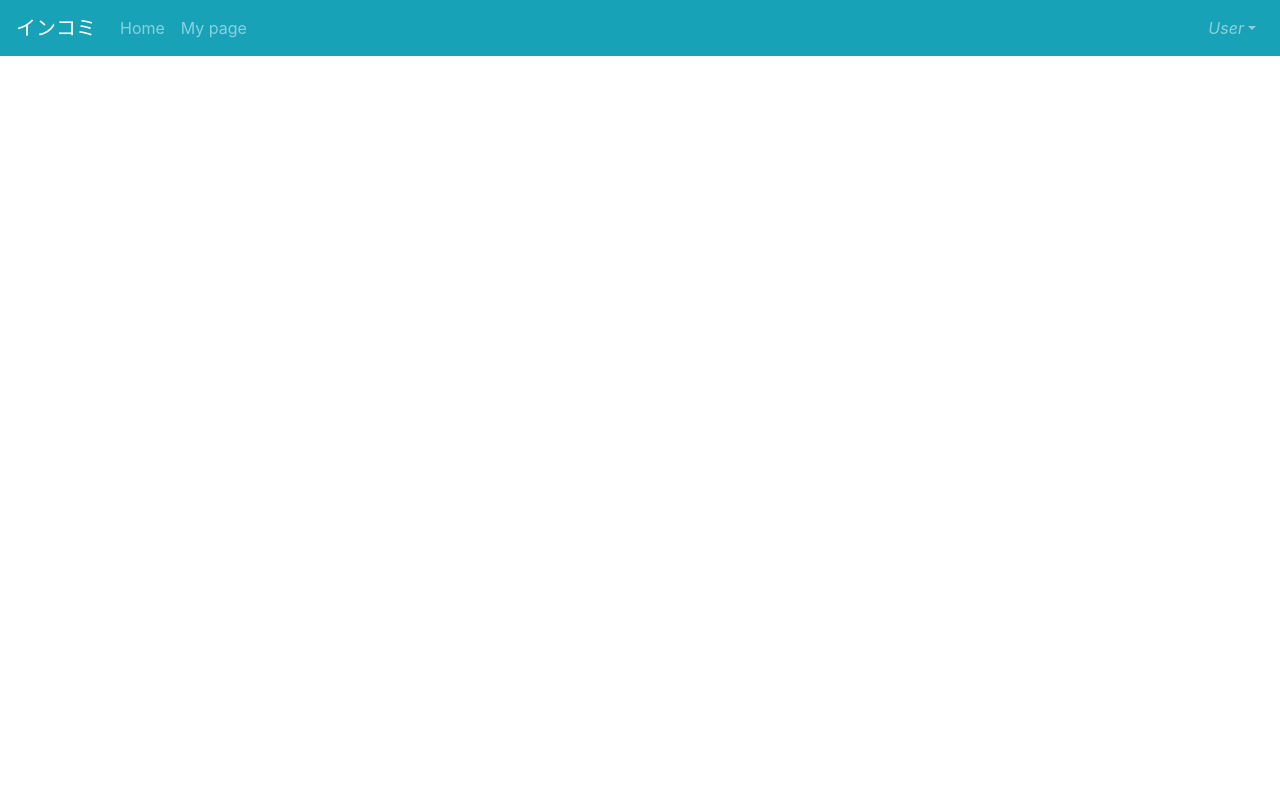
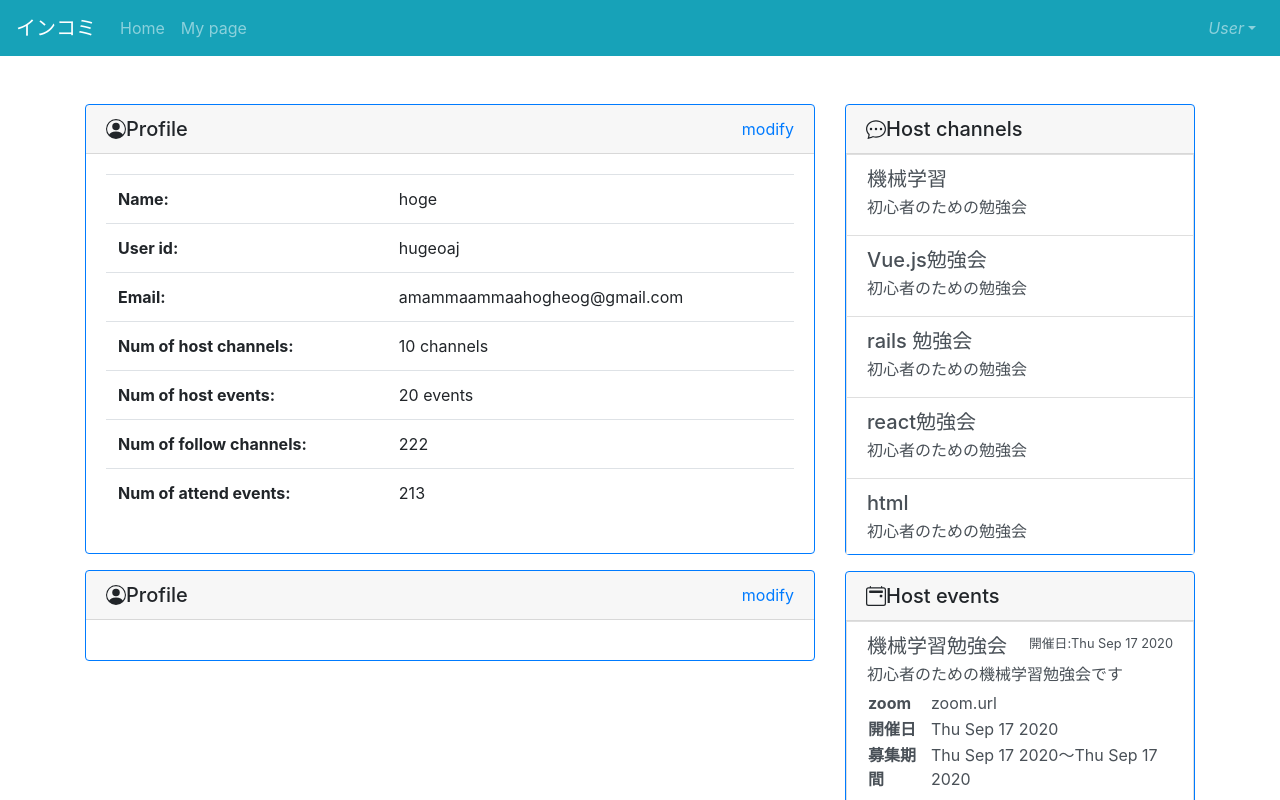
Before and after one commit to hosodr/incomi, a Nuxt app in the folder nuxt/src/app/: page /myprof/1 in a window 1280 px wide. Shown: the top 800 px of the page. Built offline with nearby package versions, Linux system fonts and the light colour scheme.

Commit message:
myprofを作成

```diff
--- /dev/null
+++ b/nuxt/src/app/pages/myprof/_id.vue
@@ -0,0 +1,196 @@
+<template>
+  <div class="container">
+    <div class="row mt-5">
+      <div class="col-md-8">
+        <!-- ここからプロフィール -->
+        <div class="card border-primary mb-3">
+          <div class="card-header">
+            <h5 class="mb-0 float-left"><b-icon-person-circle />Profile</h5>
+            <a class="mb-0 float-right">modify</a>
+          </div>
+          <div class="card-body">
+            <table class="table">
+              <tbody>
+                <tr>
+                  <th scope="row">Name:</th>
+                  <td>{{ name }}</td>
+                </tr>
+                <tr>
+                  <th scope="row">User id:</th>
+                  <td>{{ userId }}</td>
+                </tr>
+                <tr>
+                  <th scope="row">Email:</th>
+                  <td>{{ email }}</td>
+                </tr>
+                <tr>
+                  <th scope="row">Num of host channels:</th>
+                  <td>{{ numOfHostChannel }} channels</td>
+                </tr>
+                <tr>
+                  <th scope="row">Num of host events:</th>
+                  <td>{{ numOfHostEvent }} events</td>
+                </tr>
+                <tr>
+                  <th scope="row">Num of follow channels:</th>
+                  <td>{{ numOfFollowChannel }}</td>
+                </tr>
+                <tr>
+                  <th scope="row">Num of attend events:</th>
+                  <td>{{ numOfAttendEvent }}</td>
+                </tr>
+              </tbody>
+            </table>
+          </div>
+        </div>
+        <!-- ここまでプロフィール -->
+        <!-- ここからグラフ -->
+        <div class="card border-primary mb-3">
+          <div class="card-header">
+            <h5 class="mb-0 float-left"><b-icon-person-circle />Profile</h5>
+            <a class="mb-0 float-right">modify</a>
+          </div>
+          <div class="card-body"></div>
+        </div>
+      </div>
+
+      <div class="col-md-4">
+        <!-- ここからホストチャンネル -->
+        <div class="card border-primary mb-3">
+          <div class="card-header">
+            <h5 class="mb-0"><b-icon-chat-dots />Host channels</h5>
+          </div>
+          <div class="card-body p-0 height-fixed scroll">
+            <template v-for="channel in channels">
+              <ChannelItem :key="channel.id" :channel="channel" />
+            </template>
+          </div>
+        </div>
+        <!-- ここまでホストチャンネル -->
+
+        <!-- ここからフォローしたイベント -->
+        <div class="card border-primary mb-3">
+          <div class="card-header">
+            <h5 class="mb-0"><b-icon-calendar-2-event />Host events</h5>
+          </div>
+          <div class="card-body p-0 height-fixed scroll">
+            <template v-for="event in events">
+              <EventItem :key="event.id" :event="event" />
+            </template>
+          </div>
+        </div>
+        <!-- ここまでフォローしたイベント -->
+
+        <!-- ここからフォローしたチャンネル -->
+        <div class="card border-primary mb-3">
+          <div class="card-header">
+            <h5 class="mb-0"><b-icon-chat-dots />Following channels</h5>
+          </div>
+          <div class="card-body p-0 height-fixed scroll">
+            <template v-for="channel in channels">
+              <ChannelItem :key="channel.id" :channel="channel" />
+            </template>
+          </div>
+        </div>
+        <!-- ここまでフォローしたチャンネル -->
+
+        <!-- ここからフォローしたイベント -->
+        <div class="card border-primary mb-3">
+          <div class="card-header">
+            <h5 class="mb-0"><b-icon-calendar-2-event />Attend events</h5>
+          </div>
+          <div class="card-body p-0 height-fixed scroll">
+            <template v-for="event in events">
+              <EventItem :key="event.id" :event="event" />
+            </template>
+          </div>
+        </div>
+        <!-- ここまでフォローしたイベント -->
+      </div>
+    </div>
+  </div>
+</template>
+
+<script>
+import {
+  BIconPersonCircle,
+  BIconChatDots,
+  BIconCalendar2Event,
+} from 'bootstrap-vue'
+export default {
+  components: {
+    BIconPersonCircle,
+    BIconChatDots,
+    BIconCalendar2Event,
+  },
+  data: () => {
+    return {
+      name: 'hoge',
+      userId: 'hugeoaj',
+      email: 'amammaammaahogheog@gmail.com',
+      numOfHostChannel: 10,
+      numOfHostEvent: 20,
+      numOfFollowChannel: 222,
+      numOfAttendEvent: 213,
+      channels: [
+        { id: 1, abstract: '初心者のための勉強会', name: '機械学習' },
+        { id: 2, abstract: '初心者のための勉強会', name: 'Vue.js勉強会' },
+        { id: 3, abstract: '初心者のための勉強会', name: 'rails 勉強会' },
+        { id: 4, abstract: '初心者のための勉強会', name: 'react勉強会' },
+        { id: 5, abstract: '初心者のための勉強会', name: 'html' },
+        { id: 6, abstract: '初心者のための勉強会', name: 'css' },
+        { id: 7, abstract: '初心者のための勉強会', name: '機械学習' },
+        { id: 8, abstract: '初心者のための勉強会', name: 'Vue.js勉強会' },
+        { id: 9, abstract: '初心者のための勉強会', name: 'rails 勉強会' },
+        { id: 10, abstract: '初心者のための勉強会', name: 'react勉強会' },
+        { id: 11, abstract: '初心者のための勉強会', name: 'html' },
+        { id: 12, abstract: '初心者のための勉強会', name: 'css' },
+      ],
+      events: [
+        {
+          name: '機械学習勉強会',
+          abstract: '初心者のための機械学習勉強会です',
+          zoomUrl: 'zoom.url',
+          datetime: new Date().toDateString(),
+          from: new Date().toDateString(),
+          to: new Date().toDateString(),
+        },
+        {
+          name: '機械学習勉強会',
+          abstract: '初心者のための機械学習勉強会です',
+          zoomUrl: 'zoom.url',
+          datetime: new Date().toDateString(),
+          from: new Date().toDateString(),
+          to: new Date().toDateString(),
+        },
+        {
+          name: '機械学習勉強会',
+          abstract: '初心者のための機械学習勉強会です',
+          zoomUrl: 'zoom.url',
+          datetime: new Date().toDateString(),
+          from: new Date().toDateString(),
+          to: new Date().toDateString(),
+        },
+        {
+          name: '機械学習勉強会',
+          abstract: '初心者のための機械学習勉強会です',
+          zoomUrl: 'zoom.url',
+          datetime: new Date().toDateString(),
+          from: new Date().toDateString(),
+          to: new Date().toDateString(),
+        },
+      ],
+    }
+  },
+}
+</script>
+
+<style scoped>
+.scroll {
+  overflow-y: auto;
+}
+
+.height-fixed {
+  height: 50vh;
+}
+</style>
```
